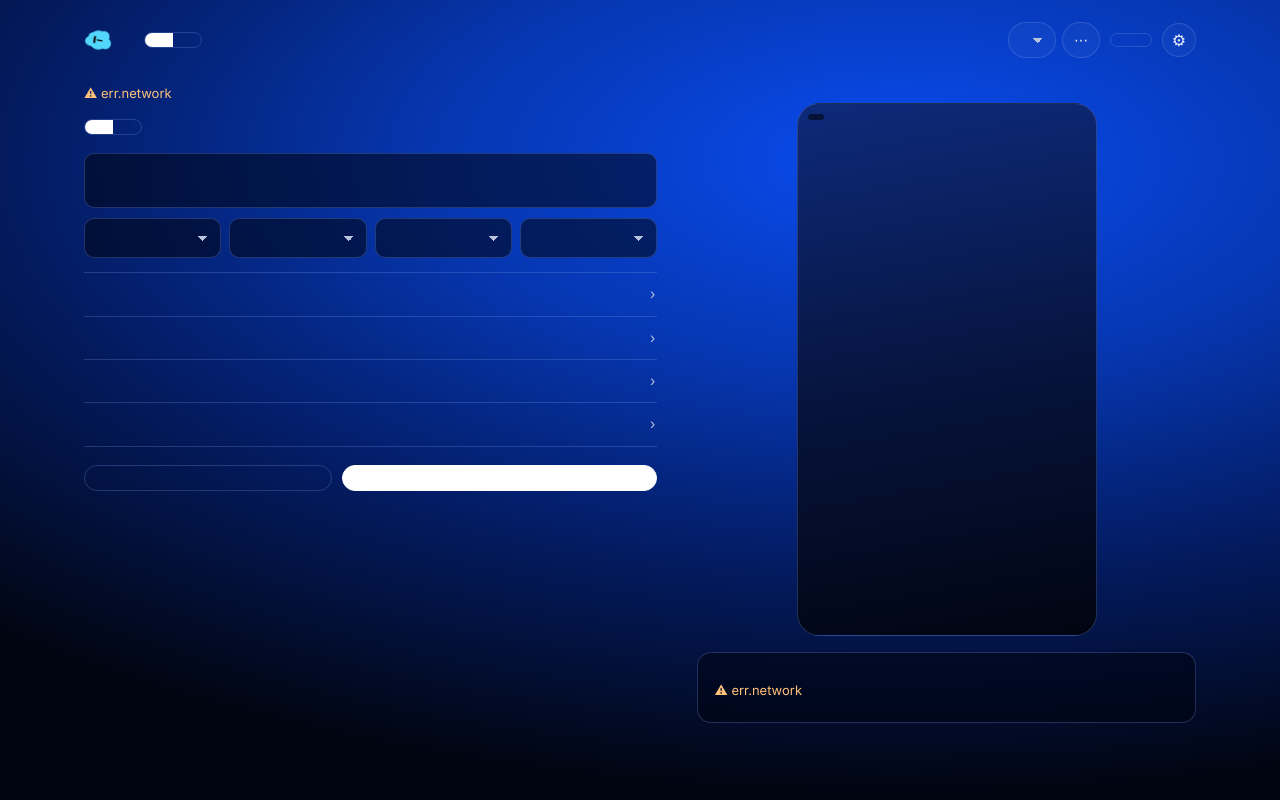
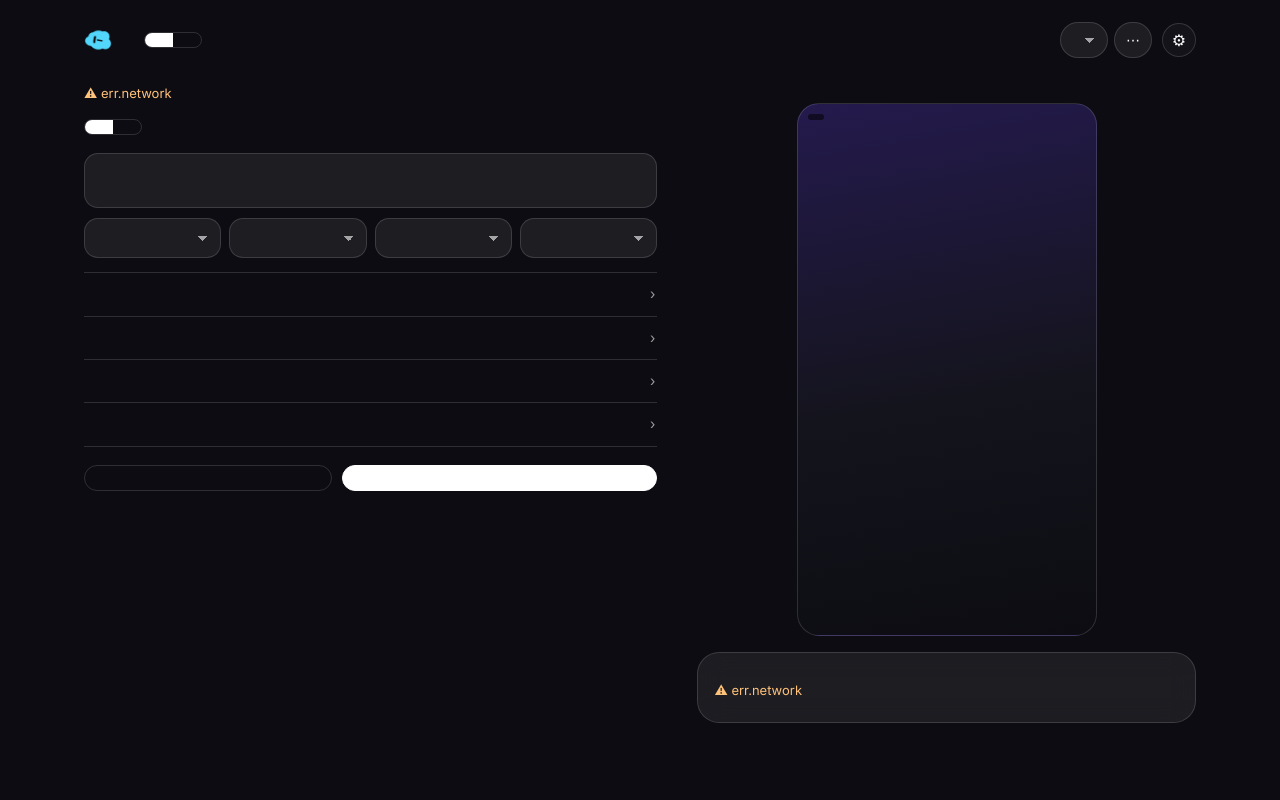
Before and after one commit to okksett/baitd, a Python web app: template src/baitd/web/templates/index.html in a window 1280 px wide. Run offline with Jinja, Linux system fonts and the light colour scheme; the template is opened without the code that fills it: most values are stand-ins (such as "Sample title", 1, 10 or a date in 2020); lists and menus that the app fills with data are empty.

Commit message:
ui: tema oscuro único con el estilo C
Co-Authored-By: Claude Opus 5.5 <noreply@anthropic.com>

```diff
--- a/src/baitd/web/static/app.css
+++ b/src/baitd/web/static/app.css
@@ -11,72 +11,32 @@
 
 :root {
   color-scheme: dark;
-  --bg: #010511;
-  --grad: radial-gradient(120% 90% at 70% 20%, #0a4cf0 0%, #0636b0 30%, #031a5e 58%, #010511 88%);
-  --panel: rgba(1, 5, 17, .55);
-  --panel-solid: #06123a;
-  --line: rgba(120, 150, 230, .28);
-  --text: #EEF1F8;
-  --muted: #B9C3DD;
-  --cta: #ffffff;
-  --ctatext: #0033A8;
-  --b1: #cfe0ff;
+  --bg: #0c0c12;
+  --glass: rgba(255, 255, 255, .07);
+  --glass-line: rgba(255, 255, 255, .14);
+  --radius: 22px;
+  --pill: 999px;
+  --grad: radial-gradient(circle at 78% 0%, #3b2a7a 0, transparent 45%), radial-gradient(circle at 8% 100%, #1d3b6b 0, transparent 40%), #0c0c12;
+  --panel: var(--glass);
+  --panel-solid: #14141d;
+  --line: var(--glass-line);
+  --text: #fff;
+  --muted: rgba(255, 255, 255, .6);
+  --cta: #fff;
+  --ctatext: var(--bg);
+  --b1: #fff;
   --warn: #FFC27A;
   --ok: #8EF0C0;
   --run: #9DBBFF;
-  --focus: #ffffff;
-  --bar: linear-gradient(90deg, #3d7bff, #ffffff);
-  --phone: linear-gradient(170deg, #0d2a7a 0%, #06123a 55%, #010511 100%);
+  --focus: #fff;
+  --bar: linear-gradient(90deg, #7c5cff, #fff);
+  --phone: linear-gradient(170deg, #241a4d 0%, #14141d 55%, #0c0c12 100%);
   --phone-line: var(--line);
-  --dialog: #061440;
-  --backdrop: rgba(1, 5, 17, .7);
+  --dialog: #14141d;
+  --backdrop: rgba(12, 12, 18, .7);
 }
 
-:root[data-theme="light"] {
-  color-scheme: light;
-  --bg: #F4F7FF;
-  --grad: radial-gradient(120% 90% at 70% 15%, #c9d9ff 0%, #e6edff 40%, #F7F9FF 75%);
-  --panel: rgba(255, 255, 255, .8);
-  --panel-solid: #ffffff;
-  --line: #CCD7F2;
-  --text: #06102E;
-  --muted: #4A5675;
-  --cta: #0046DE;
-  --ctatext: #ffffff;
-  --b1: #0046DE;
-  --warn: #8A4B00;
-  --ok: #0B6B3A;
-  --run: #0039B8;
-  --focus: #0033A8;
-  --bar: linear-gradient(90deg, #0046DE, #010511);
-  --phone-line: #b9c8ee;
-  --dialog: #ffffff;
-  --backdrop: rgba(6, 16, 46, .35);
-}
-
-@media (prefers-color-scheme: light) {
-  :root[data-theme=""] {
-    color-scheme: light;
-    --bg: #F4F7FF;
-    --grad: radial-gradient(120% 90% at 70% 15%, #c9d9ff 0%, #e6edff 40%, #F7F9FF 75%);
-    --panel: rgba(255, 255, 255, .8);
-    --panel-solid: #ffffff;
-    --line: #CCD7F2;
-    --text: #06102E;
-    --muted: #4A5675;
-    --cta: #0046DE;
-    --ctatext: #ffffff;
-    --b1: #0046DE;
-    --warn: #8A4B00;
-    --ok: #0B6B3A;
-    --run: #0039B8;
-    --focus: #0033A8;
-    --bar: linear-gradient(90deg, #0046DE, #010511);
-    --phone-line: #b9c8ee;
-    --dialog: #ffffff;
-    --backdrop: rgba(6, 16, 46, .35);
-  }
-}
+.glass { background: var(--glass); border: 1px solid var(--glass-line); backdrop-filter: blur(14px); border-radius: var(--radius); }
 
 /* ---------- base ---------- */
 
@@ -88,6 +48,7 @@ body {
   background-color: var(--bg);
   background-image: var(--grad);
   background-repeat: no-repeat;
+  background-attachment: fixed;
   color: var(--text);
   font: 400 14px/1.45 Inter, system-ui, sans-serif;
 }
@@ -123,8 +84,8 @@ h1, h2, h3, h4 { margin: 0; font-weight: 600; }
 .tools { display: flex; gap: 10px; align-items: center; flex-wrap: wrap; }
 .profile { position: relative; display: flex; gap: 6px; }
 .pill {
-  border: 1px solid var(--line); border-radius: 999px; padding: 7px 14px;
-  color: var(--text); background: rgba(255, 255, 255, .03); white-space: nowrap;
+  border: 1px solid var(--line); border-radius: var(--pill); padding: 7px 14px;
+  color: var(--text); background: var(--glass); white-space: nowrap;
 }
 select.pill { appearance: none; padding-right: 30px; max-width: 220px; text-overflow: ellipsis; }
 .icon-btn { padding: 7px 11px; line-height: 1; }
@@ -135,10 +96,6 @@ select.pill { appearance: none; padding-right: 30px; max-width: 220px; text-over
 }
 .menu button { text-align: left; border: 0; background: none; padding: 9px 12px; border-radius: 8px; }
 .menu button:hover:not(:disabled), .menu button:focus-visible { background: var(--line); }
-.modetog { display: flex; border: 1px solid var(--line); border-radius: 999px; overflow: hidden; font-size: 12px; }
-.modetog button { border: 0; background: none; padding: 6px 10px; white-space: nowrap; }
-.modetog button[aria-pressed="true"] { background: var(--cta); color: var(--ctatext); }
-.modetog button:focus-visible { outline-offset: -3px; }
 .gear {
   width: 34px; height: 34px; border-radius: 50%; border: 1px solid var(--line);
   display: grid; place-items: center; background: rgba(255, 255, 255, .03); padding: 0; font-size: 16px;
@@ -148,7 +105,7 @@ select.pill { appearance: none; padding-right: 30px; max-width: 220px; text-over
 
 .grid { display: grid; grid-template-columns: minmax(0, 1.15fr) minmax(0, 1fr); gap: 40px; align-items: start; }
 .side { position: sticky; top: 20px; display: flex; flex-direction: column; gap: 16px; }
-.panel { background: var(--panel); border: 1px solid var(--line); border-radius: 14px; padding: 14px 16px; }
+.panel { background: var(--glass); border: 1px solid var(--glass-line); backdrop-filter: blur(14px); border-radius: var(--radius); padding: 14px 16px; }
 
 /* ---------- form ---------- */
 
@@ -156,7 +113,7 @@ select.pill { appearance: none; padding-right: 30px; max-width: 220px; text-over
 .head em { font: italic 400 32px/1 "Instrument Serif", serif; text-transform: none; color: var(--b1); }
 .lbl { display: block; font-size: 12px; letter-spacing: .12em; text-transform: uppercase; color: var(--muted); margin: 14px 0 6px; font-weight: 400; }
 .input {
-  width: 100%; background: var(--panel); border: 1px solid var(--line); border-radius: 10px;
+  width: 100%; background: var(--glass); border: 1px solid var(--glass-line); border-radius: 14px;
   padding: 11px 13px; color: var(--text);
 }
 .input::placeholder { color: var(--muted); opacity: 1; }
@@ -205,7 +162,7 @@ select option, select optgroup { background: var(--panel-solid); color: var(--te
 
 .btns { display: flex; gap: 10px; margin-top: 18px; }
 .btns select.input { width: auto; }
-.b1, .b2 { flex: 1; text-align: center; padding: 12px; border-radius: 999px; font-weight: 600; }
+.b1, .b2 { flex: 1; text-align: center; padding: 12px; border-radius: var(--pill); font-weight: 600; }
 .b1 { border: 1px solid var(--line); color: var(--b1); background: transparent; }
 .b2 {
   flex: 1.3; border: 1px solid var(--cta); background: var(--cta); color: var(--ctatext);
@@ -489,7 +446,6 @@ dialog:has(.dlg.small) { width: min(420px, calc(100% - 32px)); }
   .b1, .b2 { flex: none; }
   .tools { gap: 6px; }
   select.pill { max-width: 128px; padding-left: 12px; }
-  .modetog button { padding: 6px 8px; }
   .dlg { padding: 18px 16px 20px; }
   .lm { grid-template-columns: minmax(0, 1fr); }
   .lm-pic { width: 100%; }
--- a/src/baitd/web/static/app.js
+++ b/src/baitd/web/static/app.js
@@ -143,30 +143,6 @@
     el.hidden = !msg;
   }
 
-  // ---------- theme ----------
-
-  const lightQuery = window.matchMedia("(prefers-color-scheme: light)");
-
-  function effectiveTheme() {
-    return document.documentElement.dataset.theme || (lightQuery.matches ? "light" : "dark");
-  }
-
-  function renderTheme() {
-    const t = effectiveTheme();
-    $$("[data-theme-set]").forEach((b) => b.setAttribute("aria-pressed", String(b.dataset.themeSet === t)));
-  }
-
-  async function setTheme(theme) {
-    document.documentElement.dataset.theme = theme;
-    renderTheme();
-    try {
-      await api("POST", "/api/settings", { theme });
-      showError($("#top-error"), null);
-    } catch (e) {
-      showError($("#top-error"), e);
-    }
-  }
-
   // ---------- profiles ----------
 
   function profileById(id) {
@@ -2367,8 +2343,6 @@
       $("#s-check_updates").checked = s.check_updates !== false;
       $("#ytdlp-status").textContent = "";
       showError($("#ytdlp-error"), null);
-      $("#s-theme").value = effectiveTheme();
-      dlg.dataset.themeShown = effectiveTheme();
       $$(".show-btn", dlg).forEach((b) => setShown(b, false));
     } catch (e) {
       showError($("#top-error"), e);
@@ -2527,8 +2501,6 @@
     $$("[data-setting]", dlg).forEach((el) => { body[el.dataset.setting] = el.value; });
     body.keep_sources = $("#s-keep_sources").checked;
     body.check_updates = $("#s-check_updates").checked;
-    // saving a key must not pin the theme: unless it was changed here, the page keeps following the OS
-    if (body.theme === dlg.dataset.themeShown) delete body.theme;
     const langChanged = body.ui_lang !== BOOT.lang;
     stopHotkeyRecord(false);
     let saved;
@@ -2542,10 +2514,6 @@
     if (saved && saved.live_hotkey) { // in its canonical form ("ctrl+f9" comes back as "Ctrl+F9")
       state.live.hotkey = saved.live_hotkey;
       renderCapture();
-    }
-    if (body.theme) {
-      document.documentElement.dataset.theme = body.theme;
-      renderTheme();
     }
     if (langChanged) {
       BOOT.lang = body.ui_lang;
@@ -2601,8 +2569,6 @@
 
   function bind() {
     bindHelpToggles();
-    $$("[data-theme-set]").forEach((b) => b.addEventListener("click", () => setTheme(b.dataset.themeSet)));
-    lightQuery.addEventListener("change", renderTheme);
 
     $("#profile").addEventListener("change", (e) => switchProfile(e.target.value));
     $("#profile-menu-btn").addEventListener("click", () => {
@@ -2739,7 +2705,6 @@
 
   async function init() {
     bind();
-    renderTheme();
     setTab(remembered("tab") || "short");
     setSubTab(remembered("subtab") || "video");
     try {
--- a/src/baitd/web/templates/index.html
+++ b/src/baitd/web/templates/index.html
@@ -1,5 +1,5 @@
 <!doctype html>
-<html lang="{{ lang }}" data-theme="{{ theme }}">
+<html lang="{{ lang }}" data-theme="dark">
 <head>
 <meta charset="utf-8">
 <meta name="viewport" content="width=device-width, initial-scale=1">
@@ -34,10 +34,6 @@
         <button type="button" role="menuitem" data-profile-act="rename" data-i18n="profile.rename">{{ t("profile.rename") }}</button>
         <button type="button" role="menuitem" data-profile-act="delete" data-i18n="profile.delete">{{ t("profile.delete") }}</button>
       </div>
-    </div>
-    <div class="modetog" role="group" data-i18n-aria="theme.label" aria-label='{{ t("theme.label") }}'>
-      <button type="button" data-theme-set="dark" aria-pressed="false" data-i18n="theme.dark">{{ t("theme.dark") }}</button>
-      <button type="button" data-theme-set="light" aria-pressed="false" data-i18n="theme.light">{{ t("theme.light") }}</button>
     </div>
     <button type="button" id="open-settings" class="gear" data-i18n-aria="settings.open" aria-label='{{ t("settings.open") }}'
             data-i18n-title="settings.open" title='{{ t("settings.open") }}'>⚙</button>
@@ -598,13 +594,6 @@
             <option value="en" data-i18n="ui.en">{{ t("ui.en") }}</option>
           </select>
         </div>
-        <div class="field">
-          <label class="lbl" for="s-theme" data-i18n="theme.label">{{ t("theme.label") }}</label>
-          <select id="s-theme" class="input" data-setting="theme">
-            <option value="dark" data-i18n="theme.dark">{{ t("theme.dark") }}</option>
-            <option value="light" data-i18n="theme.light">{{ t("theme.light") }}</option>
-          </select>
-        </div>
       </div>
     </div>
     <label class="check"><input type="checkbox" id="s-check_updates"> <span data-i18n="settings.check_updates">{{ t("settings.check_updates") }}</span></label>
```
Also changed, not shown: src/baitd/web/server.py (+1 -7 lines), tests/test_server.py (+5 -8 lines).
